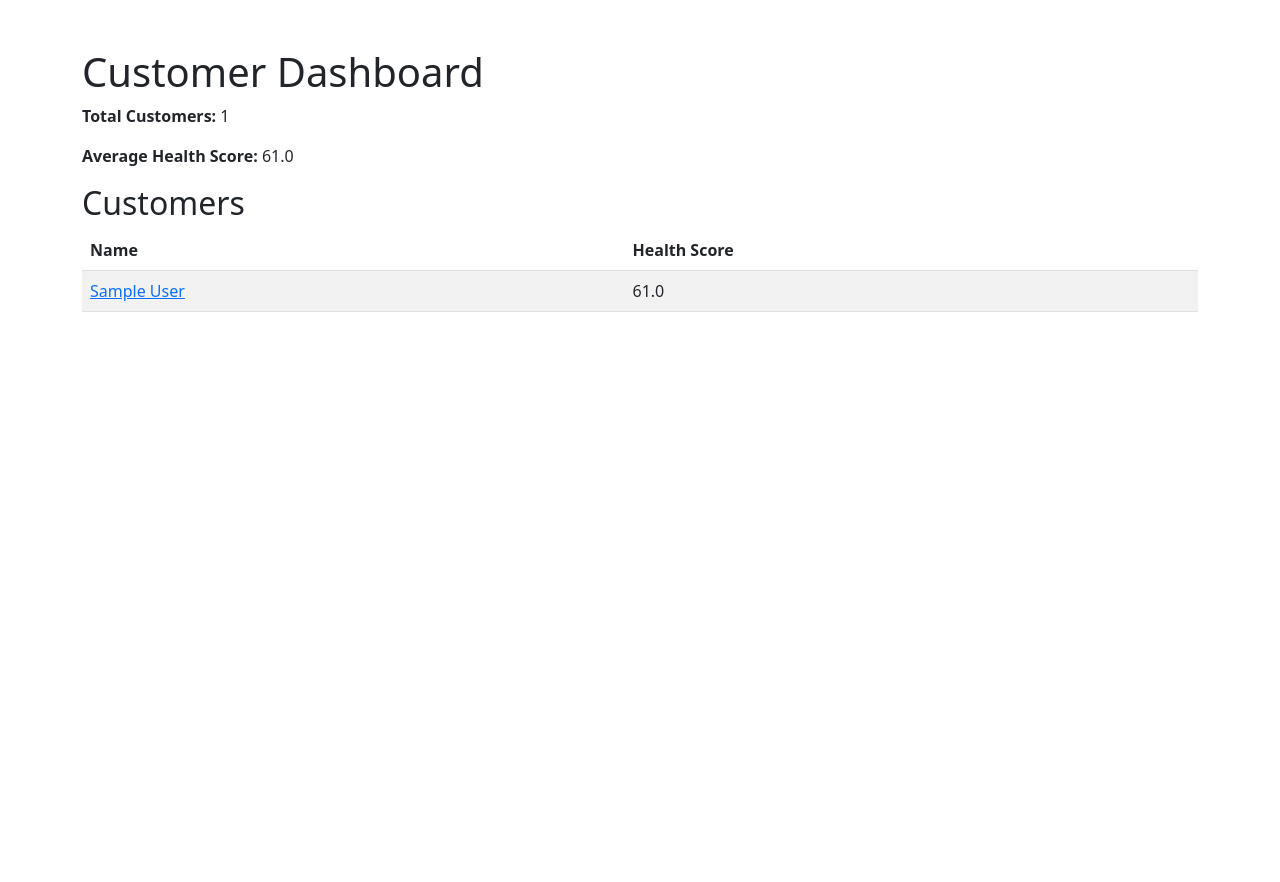
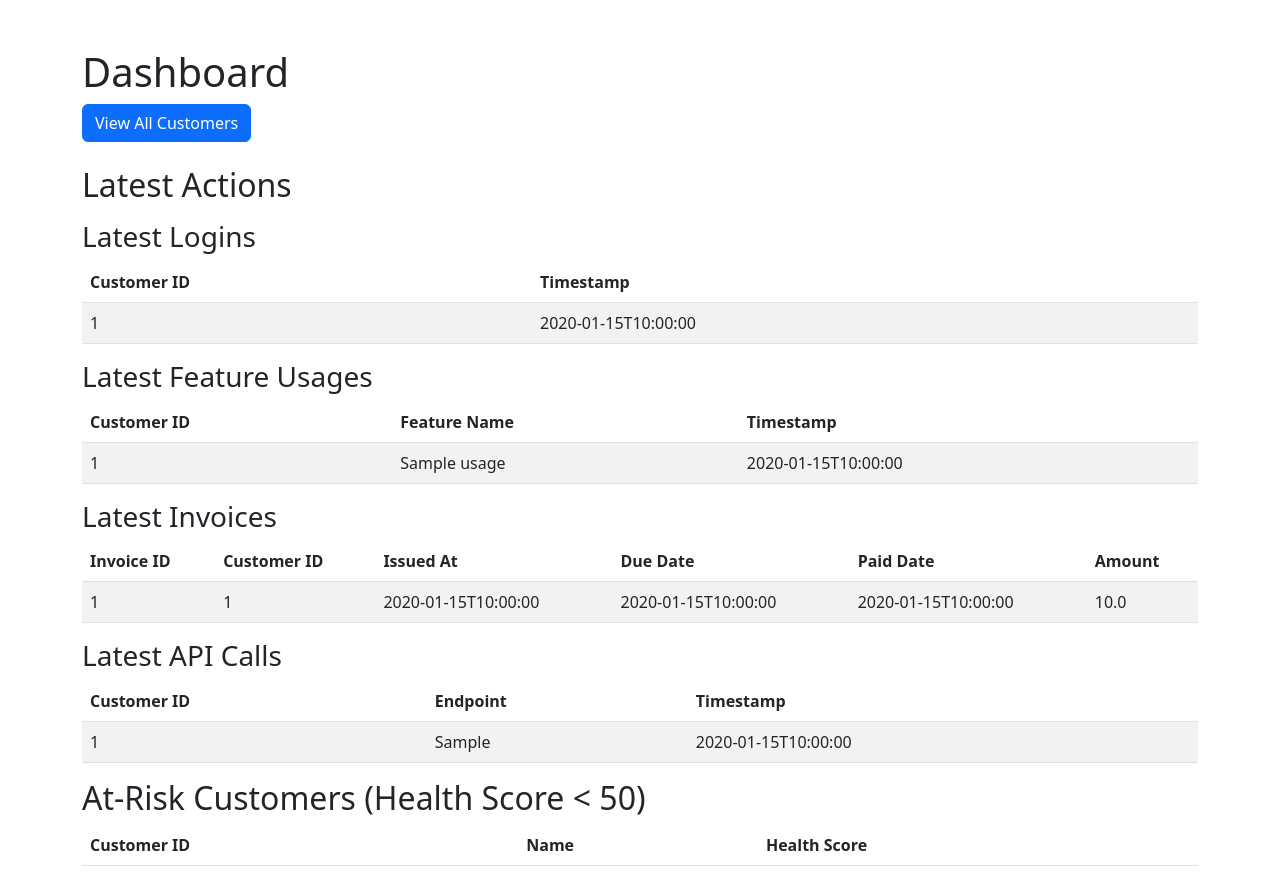
Before and after one commit to snirhap/auditale, a Flask app: page /dashboard in a window 1280 px wide. Before the commit the page ends 312 px from the top, so only its background shows below. Run offline with Flask 3, Linux system fonts and the light colour scheme; tables that the repository leaves empty hold one stand-in row (values such as "Sample post"); lists and menus that the app fills with data are empty.

Commit message:
Enhance customer management features: add health score calculations, improve dashboard with latest actions and risky customers, and update templates for better data presentation.

```diff
--- a/app/routes/customer.py
+++ b/app/routes/customer.py
@@ -1,5 +1,5 @@
 from functools import wraps
-from flask import Blueprint, current_app, g, make_response, request, jsonify, render_template
+from flask import Blueprint, current_app, make_response, request, jsonify, render_template
 from sqlalchemy import func
 from ..models import ApiUsage, FeatureUsage, Invoice, LoginEvent, SupportTicket, Customer
 from datetime import datetime, timedelta, timezone
@@ -8,18 +8,37 @@ customer_bp = Blueprint('customers', __name__)
 
 @customer_bp.route('/customers', methods=['GET'])
 def get_all_customers():
+
     with current_app.db_manager.get_read_session() as session:
         customers = session.query(Customer).all()
-        if not customers:
-            return jsonify({'message': 'No customers in DB'}), 404
 
-        response = []
+        customers_with_health = []
+        for c in customers:
+            score = calculate_customer_health(session, c.id).get("health_score", 0)
+            customers_with_health.append({
+                **c.to_dict(),
+                "health_score": score
+            })
 
-        for customer in customers:
-            customer_health_score = calculate_customer_health(session, customer.id).get("health_score", 0)
-            response.append({**customer.to_dict(), "health": customer_health_score})
+        return render_template(
+            "customers_list.html",
+            total_customers=len(customers),
+            avg_health=round(sum(c['health_score'] for c in customers_with_health) / len(customers_with_health), 2) if customers_with_health else 0,
+            customers=customers_with_health
+        )
 
-        return jsonify(response), 200
+
+        # customers = session.query(Customer).all()
+        # if not customers:
+        #     return jsonify({'message': 'No customers in DB'}), 404
+
+        # response = []
+
+        # for customer in customers:
+        #     customer_health_score = calculate_customer_health(session, customer.id).get("health_score", 0)
+        #     response.append({**customer.to_dict(), "health": customer_health_score})
+
+        # return render_template("customers_list.html", customers=response, total_customers=len(customers),
 
 @customer_bp.route('/customers/<int:customer_id>', methods=['GET'])
 def get_customer(customer_id):
@@ -81,6 +100,7 @@ def calculate_customer_health(session, customer_id):
     api_score = min(api_calls * 10, 100)  # 10+ calls == maximum points
 
     # Final weighted score
+    # FIXME: Weights can be adjusted by configuration
     health_score = (
         login_score * 0.25 +
         adoption_score * 0.25 +
@@ -104,10 +124,22 @@ def calculate_customer_health(session, customer_id):
 @customer_bp.route('/customers/<int:customer_id>/health', methods=['GET'])
 def get_customer_health(customer_id):
     if request.method == 'GET':
-        return jsonify({"health_score": calculate_customer_health(customer_id=customer_id)}), 200
+        with current_app.db_manager.get_read_session() as session:
+            customer = session.query(Customer).filter_by(id=customer_id).first()
+
+        if not customer:
+            return render_template("customer.html", customer=None, health=None), 404
+
+        customer_dict = customer.to_dict()
+
+        # Calculate health
+        health = calculate_customer_health(session, customer_id)
+        customer_dict['health'] = health if health else None
+
+        return render_template("customer_health.html", customer=customer_dict, health=health), 200
 
 @customer_bp.route('/customers/<int:customer_id>/events', methods=['POST'])
-def record_event(customer_id):
+def customer_events(customer_id):
     if request.method == 'POST':
         with current_app.db_manager.get_write_session() as session:
             customer = session.query(Customer).filter_by(id=customer_id).first()
--- a/app/routes/dashboard.py
+++ b/app/routes/dashboard.py
@@ -1,28 +1,50 @@
 from functools import wraps
-from flask import Blueprint, current_app, request, jsonify, render_template
-from sqlalchemy import func
+from flask import Blueprint, current_app, jsonify, render_template
 from app.routes.customer import calculate_customer_health
 from ..models import ApiUsage, FeatureUsage, Invoice, LoginEvent, SupportTicket, Customer
-from datetime import datetime
 
 dashboard_bp = Blueprint('dashboard', __name__)
 
 @dashboard_bp.route("/dashboard")
 def dashboard():
     with current_app.db_manager.get_read_session() as session:
-        customers = session.query(Customer).all()
-
-        customers_with_health = []
-        for c in customers:
-            score = calculate_customer_health(session, c.id).get("health_score", 0)
-            customers_with_health.append({
-                **c.to_dict(),
-                "health_score": score
-            })
+        latest = latest_actions()
+        risky = risky_customers()
 
         return render_template(
             "dashboard.html",
-            total_customers=len(customers),
-            avg_health=round(sum(c['health_score'] for c in customers_with_health) / len(customers_with_health), 2) if customers_with_health else 0,
-            customers=customers_with_health
+            latest_actions=latest,
+            risky_customers=risky
         )
+
+def latest_actions():
+    with current_app.db_manager.get_read_session() as session:
+        latest_logins = session.query(LoginEvent).order_by(LoginEvent.timestamp.desc()).limit(5).all()
+        latest_tickets = session.query(SupportTicket).order_by(SupportTicket.created_at.desc()).limit(5).all()
+        latest_invoices = session.query(Invoice).order_by(Invoice.issued_at.desc()).limit(5).all()
+        latest_apis = session.query(ApiUsage).order_by(ApiUsage.timestamp.desc()).limit(5).all()
+        latest_features = session.query(FeatureUsage).order_by(FeatureUsage.timestamp.desc()).limit(5).all()
+
+        return {
+            "logins": [l.to_dict() for l in latest_logins],
+            "tickets": [t.to_dict() for t in latest_tickets],
+            "invoices": [i.to_dict() for i in latest_invoices],
+            "api_calls": [a.to_dict() for a in latest_apis],
+            "feature_usages": [f.to_dict() for f in latest_features]
+        }
+
+def risky_customers():
+    with current_app.db_manager.get_read_session() as session:
+        customers = session.query(Customer).all()
+
+        risky_threshold = 40  # Define threshold for risky customers
+        risky_customers_list = []
+        for c in customers:
+            health = calculate_customer_health(session, c.id)
+            if health and health.get("health_score", 0) < risky_threshold:
+                risky_customers_list.append({
+                    **c.to_dict(),
+                    "health_score": health.get("health_score", 0)
+                })
+
+        return risky_customers_list
--- a/app/templates/dashboard.html
+++ b/app/templates/dashboard.html
@@ -1,31 +1,116 @@
 <!DOCTYPE html>
 <html>
 <head>
-    <title>Customer Dashboard</title>
+    <title>Dashboard</title>
     <link rel="stylesheet" href="https://cdn.jsdelivr.net/npm/bootstrap@5.3.0/dist/css/bootstrap.min.css">
 </head>
 <body class="container mt-5">
-    <h1>Customer Dashboard</h1>
-    <p><strong>Total Customers:</strong> {{ total_customers }}</p>
-    <p><strong>Average Health Score:</strong> {{ avg_health }}</p>
+    <h1>Dashboard</h1>
 
-    <h2>Customers</h2>
+    <a href="{{ url_for('customers.get_all_customers') }}" class="btn btn-primary mb-4">View All Customers</a>
+
+    <h2>Latest Actions</h2>
+    <p></p>
+    <h3>Latest Logins</h3>
     <table class="table table-striped">
         <thead>
             <tr>
+                <th>Customer ID</th>
+                <th>Timestamp</th>
+            </tr>
+        </thead>
+        <tbody>
+            {% for login in latest_actions.logins %}
+                <tr>
+                    <td>{{ login.customer_id }}</td>
+                    <td>{{ login.timestamp }}</td>
+                </tr>
+            {% endfor %}
+        </tbody>
+    </table>
+
+    <h3>Latest Feature Usages</h3>
+    <table class="table table-striped">
+        <thead>
+            <tr>
+                <th>Customer ID</th>
+                <th>Feature Name</th>
+                <th>Timestamp</th>
+            </tr>
+        </thead>
+        <tbody>
+            {% for feature in latest_actions.feature_usages %}
+                <tr>
+                    <td>{{ feature.customer_id }}</td>
+                    <td>{{ feature.feature_name }}</td>
+                    <td>{{ feature.timestamp }}</td>
+                </tr>
+            {% endfor %}
+        </tbody>
+    </table>
+
+    <h3>Latest Invoices</h3>
+    <table class="table table-striped">
+        <thead>
+            <tr>
+                <th>Invoice ID</th>
+                <th>Customer ID</th>
+                <th>Issued At</th>
+                <th>Due Date</th>
+                <th>Paid Date</th>
+                <th>Amount</th>
+            </tr>
+        </thead>
+        <tbody>
+            {% for invoice in latest_actions.invoices %}
+                <tr>
+                    <td>{{ invoice.id }}</td>
+                    <td>{{ invoice.customer_id }}</td>
+                    <td>{{ invoice.issued_at }}</td>
+                    <td>{{ invoice.due_date }}</td>
+                    <td>{{ invoice.paid_date }}</td>
+                    <td>{{ invoice.amount }}</td>
+                </tr>
+            {% endfor %}
+        </tbody>
+    </table>
+
+    <h3>Latest API Calls</h3>
+
+    <table class="table table-striped">
+        <thead>
+            <tr>
+                <th>Customer ID</th>
+                <th>Endpoint</th>
+                <th>Timestamp</th>
+            </tr>
+        </thead>
+        <tbody>
+            {% for api in latest_actions.api_calls %}
+                <tr>
+                    <td>{{ api.customer_id }}</td>
+                    <td>{{ api.api_endpoint }}</td>
+                    <td>{{ api.timestamp }}</td>
+                </tr>
+            {% endfor %}
+        </tbody>
+    </table>
+
+    <h2>At-Risk Customers (Health Score &lt; 50)</h2>
+    <table class="table table-striped">
+        <thead>
+            <tr>
+                <th>Customer ID</th>
                 <th>Name</th>
                 <th>Health Score</th>
             </tr>
         </thead>
         <tbody>
-            {% for c in customers %}
+            {% for customer in risky_customers %}
                 <tr>
-                    <td>
-                        <a href="{{ url_for('customers.get_customer', customer_id=c.id) }}">
-                            {{ c.name }}
-                        </a>
-                    </td>
-                    <td>{{ c.health_score }}</td>
+                    <td>{{ customer.id }}</td>
+                    <td>{{ customer.name }}</td>
+                    <td>{{ customer.health_score }}</td>
                 </tr>
             {% endfor %}
         </tbody>
--- a/utils/seed_db.py
+++ b/utils/seed_db.py
@@ -83,17 +83,19 @@ def seed(app=None):
                 # Invoices
                 for _ in range(randint(0, MAX_CUSTOMER_INVOICES)):
                     invoice_status = choice(['unpaid', 'paid', 'late'])
-                    invoice_due_date = random_date_within_3_months()
-                    invoice_amount = fake.pyfloat(min_value=1, max_value=1000)
+                    invoice_issued_at = random_date_within_3_months()
+                    invoice_due_date = invoice_issued_at + timedelta(seconds=randint(0, 360000))  # due date within 10 days
+                    invoice_amount = round(fake.pyfloat(min_value=1, max_value=1000), 2)
 
                     if invoice_status in ['paid', 'late']:
                         max_seconds = int((datetime.now(timezone.utc) - invoice_due_date).total_seconds())
-                        invoice_paid_date = invoice_due_date + timedelta(seconds=randint(0, max_seconds)) if invoice_status == 'late' else invoice_due_date - timedelta(seconds=randint(0, max_seconds))
+                        invoice_paid_date = invoice_due_date + timedelta(seconds=randint(0, max_seconds)) if invoice_status == 'late' else invoice_due_date
                     else:
                         invoice_paid_date = None
 
                     invoice = Invoice(
                         customer_id=customer.id,
+                        issued_at=invoice_issued_at,
                         status=invoice_status,
                         due_date=invoice_due_date,
                         amount=invoice_amount,
```
Also changed, not shown: app/models.py (+45 -1 lines), app/templates/customer.html (+4 -37 lines), app/templates/customer_health.html (added, +59 -0 lines), app/templates/customers_list.html (added, +39 -0 lines), test_temp.db.
